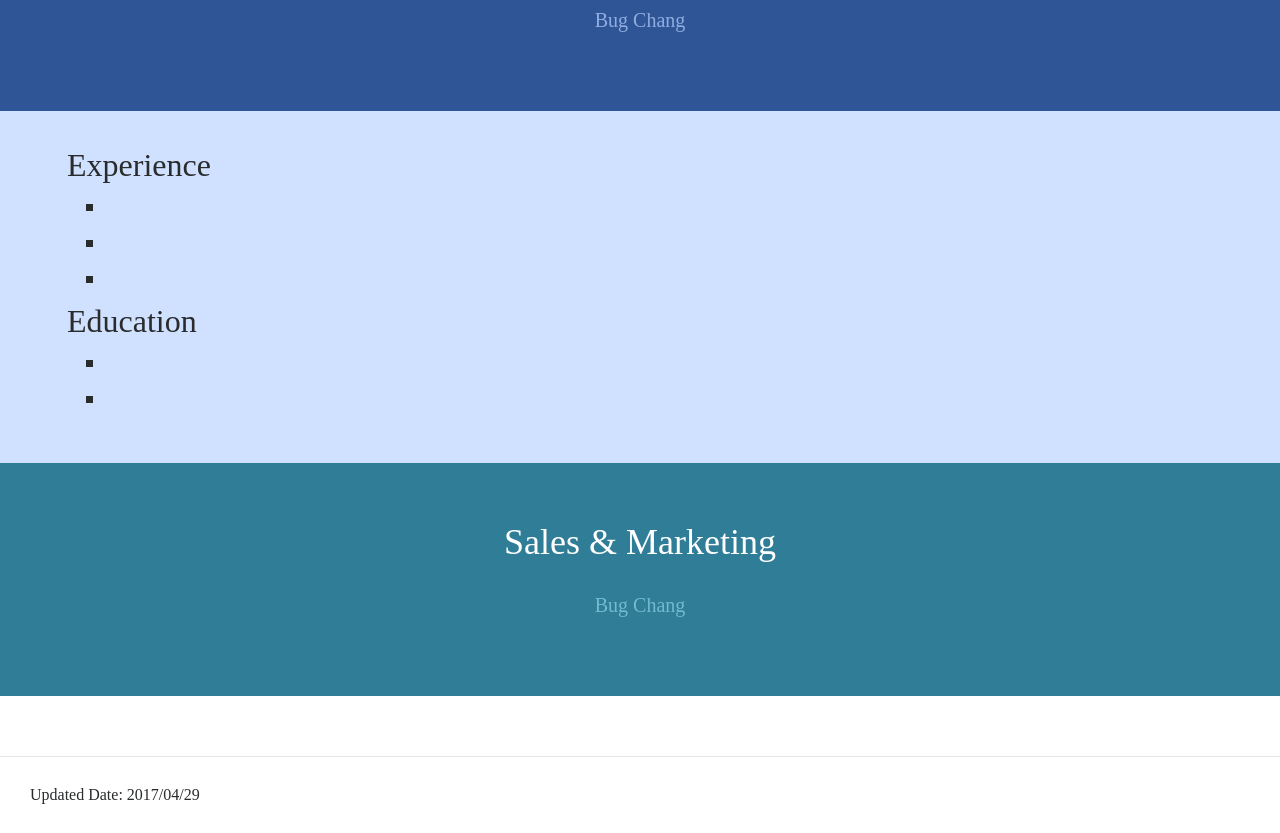
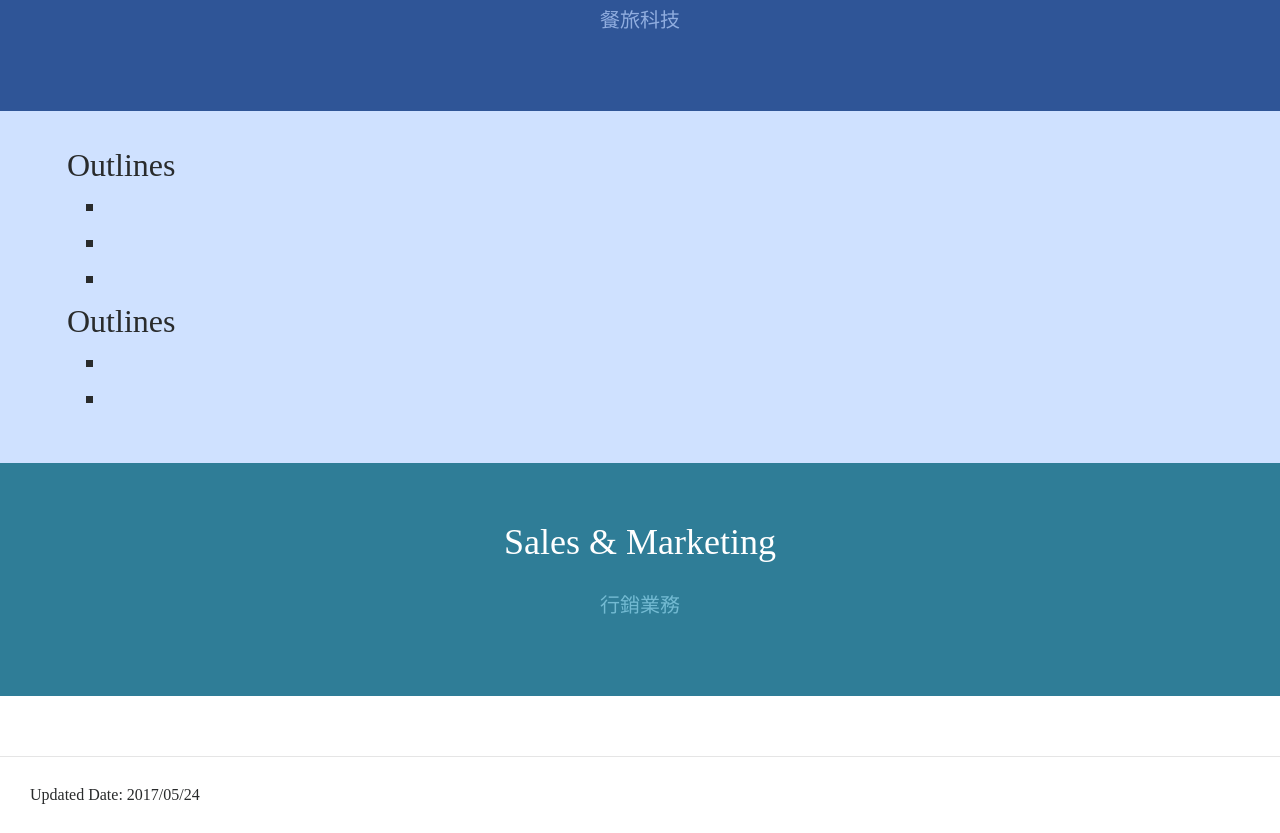
Before and after one commit to impbug/impbug.github.io, a plain HTML site: page hosptech/index.html in a window 1280 px wide. Shown: the part 226-1059 px from the top of the page. Drawn offline with nearby package versions, Linux system fonts and the light colour scheme; a script that the page names is missing.

Commit message:
modify hosptech

```diff
--- a/hosptech/index.html
+++ b/hosptech/index.html
@@ -36,7 +36,7 @@
     <div id="home" class="jumbotron jumbotron-topic">
       <div class="container text-center">
         <h1>Hospitality Technology</h1>
-        <p class="lead">Bug Chang</p>
+        <p class="lead">餐旅科技</p>
       </div>
     </div>
 
@@ -44,14 +44,14 @@
       <div class="container topic-outline">
         <div class="row">
           <ul class="none lead">
-            <li>Experience
+            <li>Outlines
               <ul>
                 <li></li>
                 <li></li>
                 <li></li>
               </ul>
             </li>
-            <li>Education
+            <li>Outlines
               <ul>
                 <li></li>
                 <li></li>
@@ -65,14 +65,14 @@
     <div id="home" class="jumbotron jumbotron-section">
       <div class="container text-center">
         <h1>Sales &amp; Marketing</h1>
-        <p class="lead">Bug Chang</p>
+        <p class="lead">行銷業務</p>
       </div>
     </div>
 
     <hr class="footer-hr">
 
     <footer>
-      <p>Updated Date: 2017/04/29</p>
+      <p>Updated Date: 2017/05/24</p>
     </footer>
 
     <!-- Bootstrap core JavaScript
```
